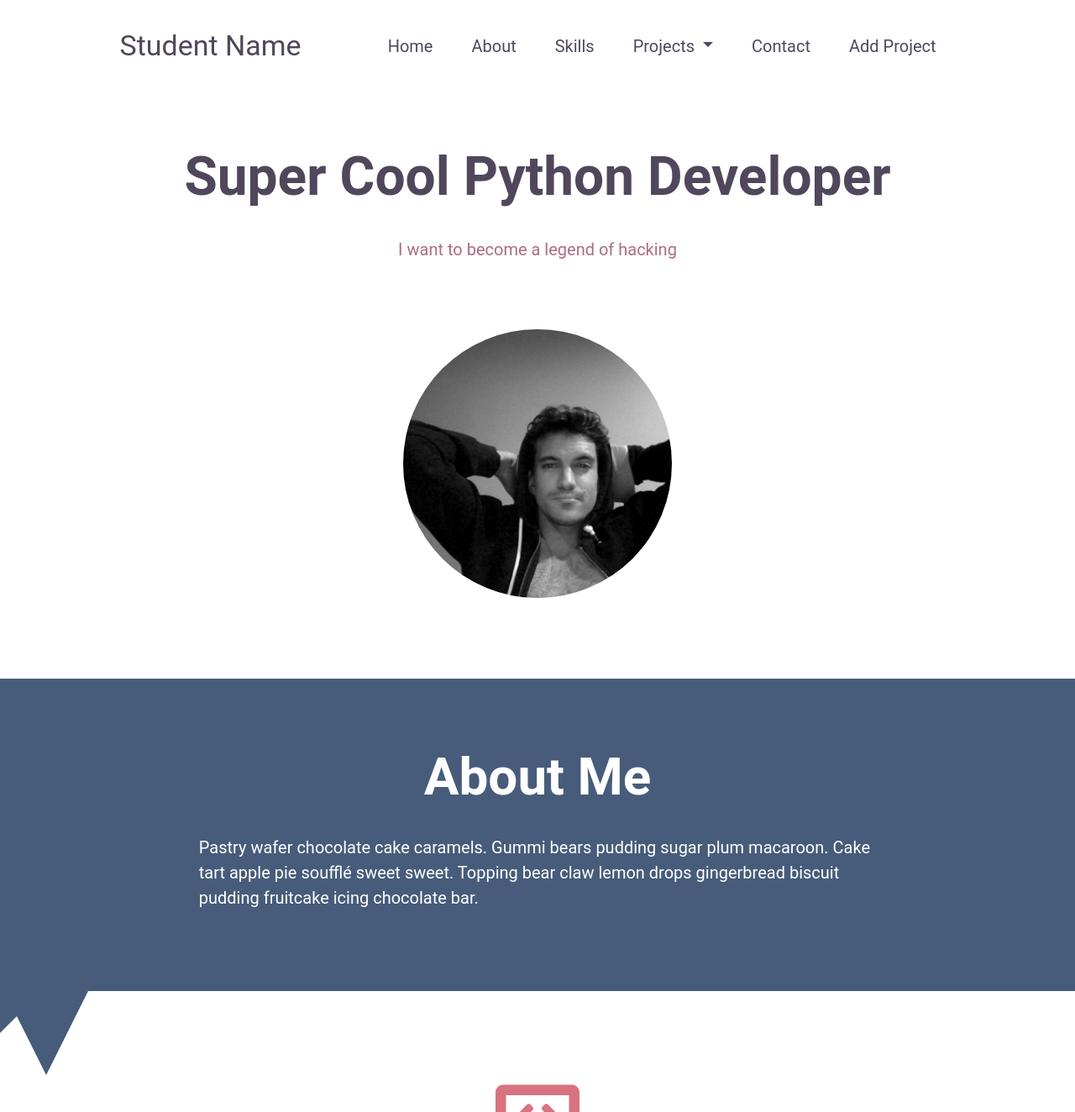
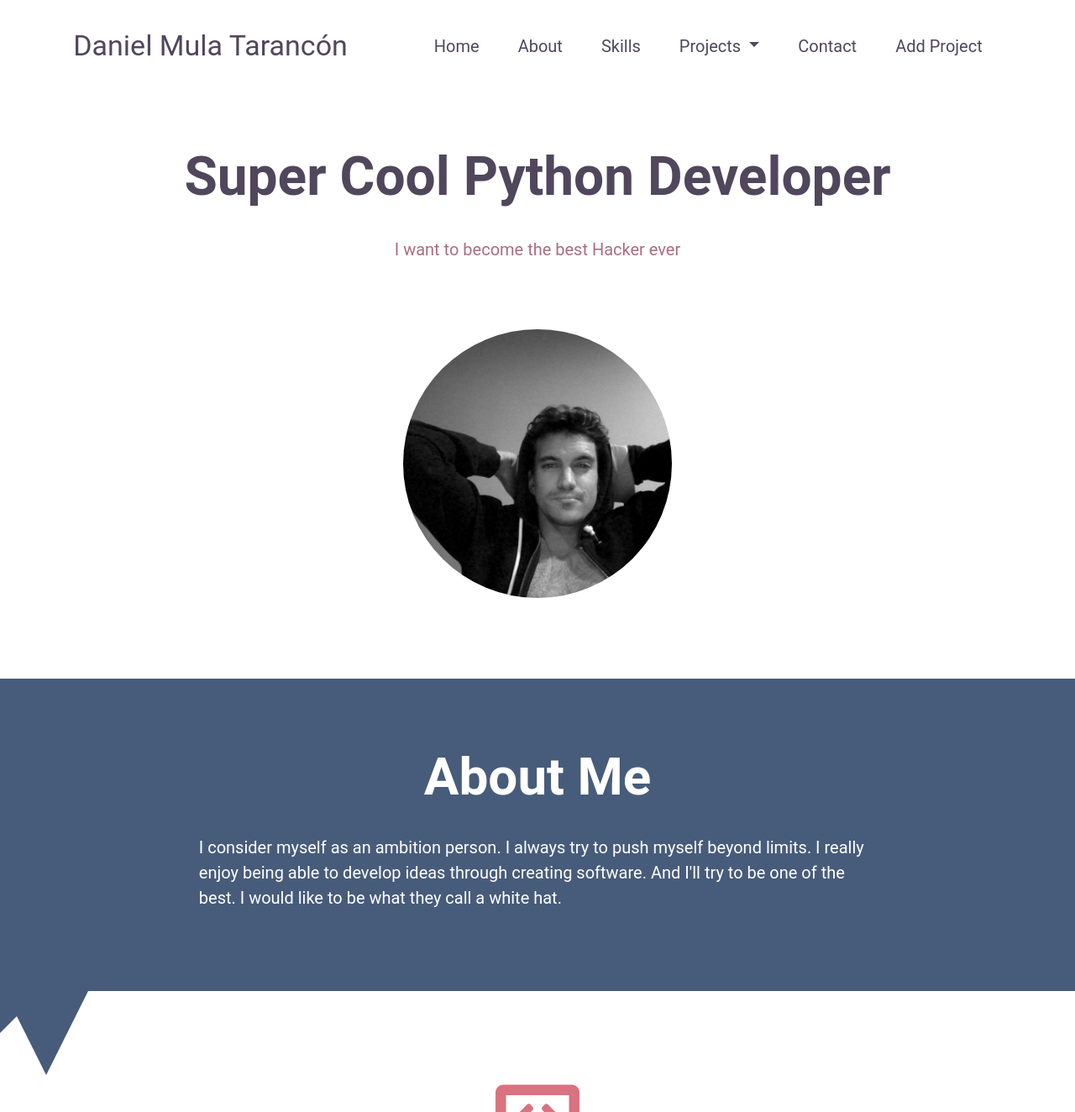
Before and after one commit to 3Grey6Jedi9/Python-Techdegree-Project-05, a Flask app: page / in a window 1280 px wide. Shown: the top 1324 px of the page at 84% size. Run offline with Flask 2, Linux system fonts and the light colour scheme.

Commit message:
Update index.html

```diff
--- a/Templates/index.html
+++ b/Templates/index.html
@@ -14,7 +14,7 @@
         <section class="navigation">
             <nav class="navbar navbar-expand-lg">
                 <div class="container-fluid">
-                  <a class="navbar-brand" href="#">Student Name</a>
+                  <a class="navbar-brand" href="#">Daniel Mula Tarancón</a>
                   <button class="toggle" type="button" data-bs-toggle="collapse" data-bs-target="#navbarContent" aria-controls="navbarContent" aria-expanded="false" aria-label="Toggle navigation">
                     <i class="fas fa-bars"></i>
                   </button>
@@ -44,7 +44,7 @@
                         <a class="nav-link" href="#contact">Contact</a>
                       </li>
                       <li class="nav-item">
-                        <a class="nav-link" href="#">Add Project</a>
+                        <a class="nav-link" href="http://127.0.0.1:8000/projects/new">Add Project</a>
                       </li>
                     </ul>
                   </div>
@@ -53,17 +53,15 @@
         </section>
         <section class="header">
             <h1>Super Cool Python Developer</h1>
-            <p>I want to become a legend of hacking</p>
-            <img src="DARK SIDE.jpg" alt="I Am Joyful Lion">
+            <p>I want to become the best Hacker ever</p>
+            <img src="DARK SIDE.jpg" alt="A picture of me">
         </section>
         <section id="about">
             <h2>About Me</h2>
             <p>
-                Pastry wafer chocolate cake caramels.
-                Gummi bears pudding sugar plum macaroon.
-                Cake tart apple pie soufflé sweet sweet.
-                Topping bear claw lemon drops gingerbread
-                biscuit pudding fruitcake icing chocolate bar.
+                I consider myself as an ambition person. I always try to push myself beyond limits.
+                I really enjoy being able to develop ideas through creating software. And I'll try to be
+                one of the best. I would like to be what they call a white hat.
             </p>
             <div id="triangle1"></div>
             <div id="triangle2"></div>
```
